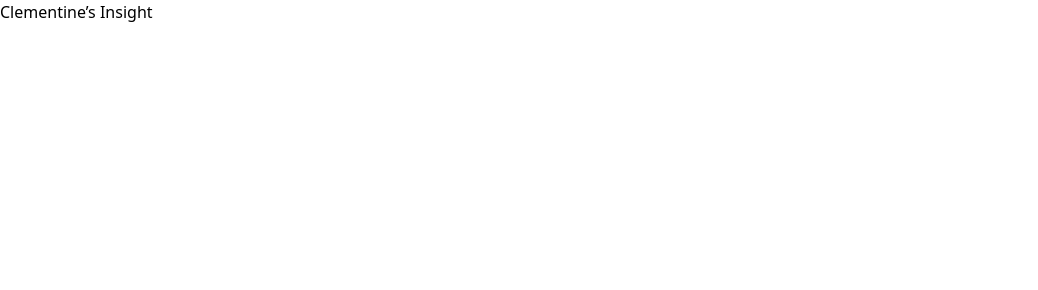
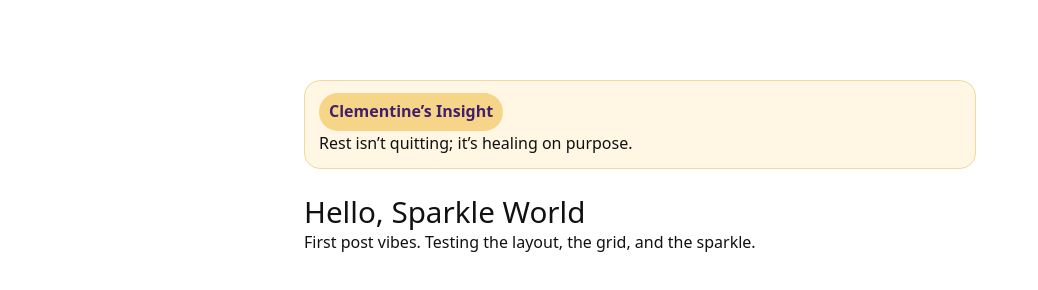
Before and after one commit to parkerpixie/ParkerPixie, an Astro site: page /blog/helloworld in a window 1280 px wide. Shown: the whole page, without its empty margins (0-1038 px from the left). Built offline with nearby package versions, Linux system fonts and the light colour scheme; Astro itself is replaced by a stand-in of ours.

Commit message:
Update helloworld.astro

```diff
--- a/src/pages/blog/helloworld.astro
+++ b/src/pages/blog/helloworld.astro
@@ -1,21 +1,56 @@
 ---
 // src/pages/blog/helloworld.astro
-// No layout import (avoids the failing path)
-const page = {
-  title: "Hello, Sparkle World",
-  description: "A soft launch of Clementine’s Insight and the blog plumbing.",
-};
+// No imports. No layouts. Nothing that can 404.
+// Just a guaranteed-visible page.
+export const prerender = true;
 
-export const prerender = true;
+const title = "Hello, Sparkle World";
+const description = "A soft launch of Clementine’s Insight and the blog plumbing.";
 ---
 <html lang="en">
   <head>
     <meta charset="utf-8" />
-    <title>{page.title}</title>
-    <meta name="description" content={page.description} />
+    <title>{title}</title>
+    <meta name="description" content={description} />
     <meta name="viewport" content="width=device-width, initial-scale=1" />
+    <style>
+      /* FORCE visibility regardless of site CSS */
+      :root { color-scheme: light only; }
+      body { background: #ffffff; margin: 0; }
+      .page {
+        color: #111;
+        font: 16px/1.6 system-ui, -apple-system, Segoe UI, Roboto, Helvetica, Arial, sans-serif;
+        padding: 24px;
+        max-width: 720px;
+        margin: 40px auto;
+      }
+      .pp-insight{
+        margin: 16px 0 24px;
+        padding: 12px 14px;
+        border-radius: 16px;
+        background: #fff7e3;
+        border: 1px solid #f2d99c;
+      }
+      .pp-badge{
+        display:inline-block;
+        padding:6px 10px;
+        border-radius:999px;
+        background:#f7d588;
+        font-weight:700;
+        color:#401f6b;
+      }
+      h1 { margin-top: .2rem; font-size: 1.85rem; line-height: 1.25; }
+    </style>
   </head>
   <body>
-    <main class="post">
+    <main class="page">
       <aside class="pp-insight">
-        <div class="pp-badge">Clementine’s Insight
+        <div class="pp-badge">Clementine’s Insight</div>
+        <p>Rest isn’t quitting; it’s healing on purpose.</p>
+      </aside>
+
+      <h1>{title}</h1>
+      <p>First post vibes. Testing the layout, the grid, and the sparkle.</p>
+    </main>
+  </body>
+</html>
```
